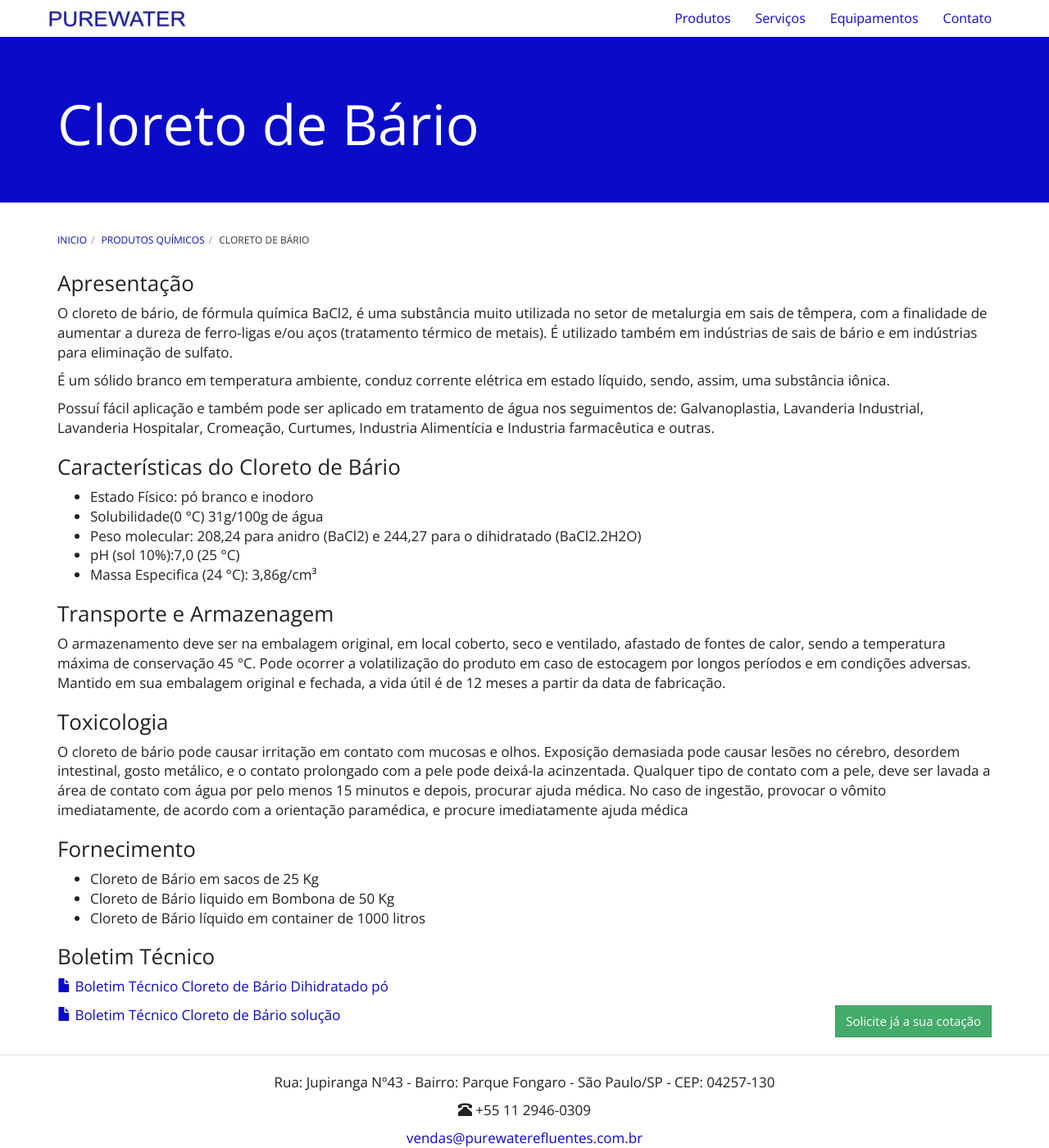
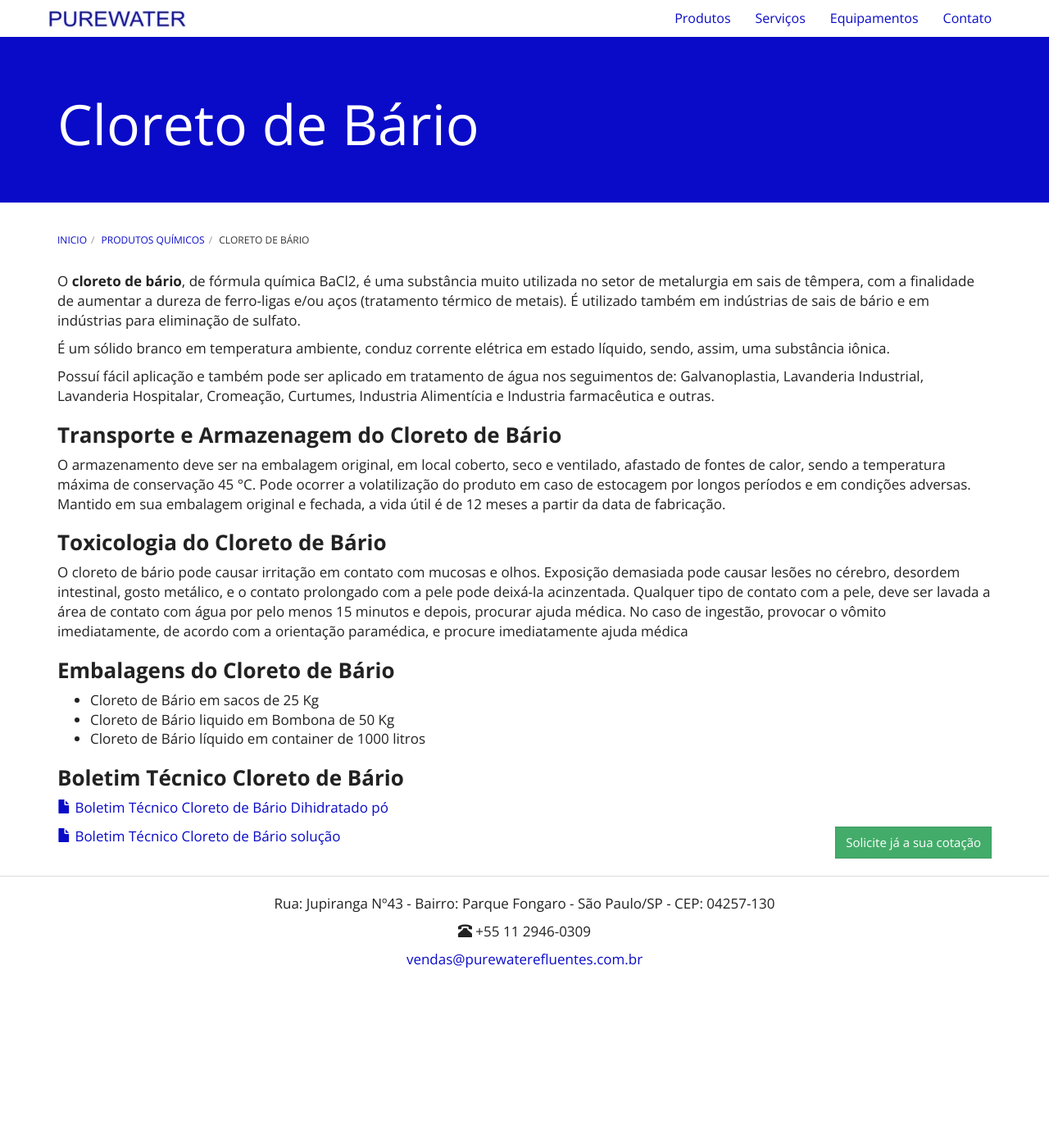
Before and after one commit to purewaterefluentes/purewaterefluentes.github.io, a Jekyll site: the page built from produtos/cloreto-de-bario.md, in a window 1280 px wide and 1400 px high. Shown: the whole window at 82% size. Built offline with Jekyll 4.4.1, drawn with Linux system fonts in a browser that asks for light colours; nearby versions of some CDN libraries; library files that are not in the unit come from our copies.

Commit message:
Update cloreto-de-bario.md

```diff
--- a/produtos/cloreto-de-bario.md
+++ b/produtos/cloreto-de-bario.md
@@ -5,36 +5,29 @@ title: Cloreto de Bário
 subtitle:
 ---
 
-### Apresentação
-O cloreto de bário, de fórmula química BaCl2, é uma substância muito utilizada no setor de metalurgia em sais de têmpera, com a finalidade de aumentar a dureza de ferro-ligas e/ou aços (tratamento térmico de metais). É utilizado também em indústrias de sais de bário e em indústrias para eliminação de sulfato.
+O **cloreto de bário**, de fórmula química BaCl2, é uma substância muito utilizada no setor de metalurgia em sais de têmpera, com a finalidade de aumentar a dureza de ferro-ligas e/ou aços (tratamento térmico de metais). É utilizado também em indústrias de sais de bário e em indústrias para eliminação de sulfato.
 
 É um sólido branco em temperatura ambiente, conduz corrente elétrica em estado líquido, sendo, assim, uma substância iônica.
 
 Possuí fácil aplicação e também pode ser aplicado em tratamento de água nos seguimentos de: Galvanoplastia, Lavanderia Industrial, Lavanderia Hospitalar, Cromeação, Curtumes, Industria Alimentícia e Industria farmacêutica e outras.
 
-### Características do Cloreto de Bário
+### **Transporte e Armazenagem do Cloreto de Bário**
 
-- Estado Físico: pó branco e inodoro
-- Solubilidade(0 °C) 31g/100g de água
-- Peso molecular: 208,24 para anidro (BaCl2) e 244,27 para o dihidratado (BaCl2.2H2O)
-- pH (sol 10%):7,0 (25 °C)
-- Massa Especifica (24 °C): 3,86g/cm³
-
-### Transporte e Armazenagem
 O armazenamento deve ser na embalagem original, em local coberto, seco e ventilado, afastado    de fontes de calor, sendo a temperatura máxima de conservação 45 °C.
 Pode ocorrer a volatilização do produto em caso de estocagem por longos períodos e em condições adversas.
 Mantido em sua embalagem original e fechada, a vida útil é de 12 meses a partir da data de  fabricação.
 
-### Toxicologia
+### **Toxicologia do Cloreto de Bário**
+
 O cloreto de bário pode causar irritação em contato com mucosas e olhos. Exposição demasiada pode causar lesões no cérebro, desordem intestinal, gosto metálico, e o contato prolongado com a pele pode deixá-la acinzentada. Qualquer tipo de contato com a pele, deve ser lavada a área de contato com água por pelo menos 15 minutos e depois, procurar ajuda médica. No caso de ingestão, provocar o vômito imediatamente, de acordo com a orientação paramédica, e procure imediatamente ajuda médica
 
-### Fornecimento
+### **Embalagens do Cloreto de Bário**
 
 - Cloreto de Bário em sacos de 25 Kg
 - Cloreto de Bário liquido em Bombona de 50 Kg
 - Cloreto de Bário líquido em container de 1000 litros
 
-### Boletim Técnico
+### **Boletim Técnico Cloreto de Bário**
 
 {% include purewater/link-boletim.html label="Boletim Técnico Cloreto de Bário Dihidratado pó" arquivo="FISPQ CLORETO DE BARIO.pdf" %}
 
```
